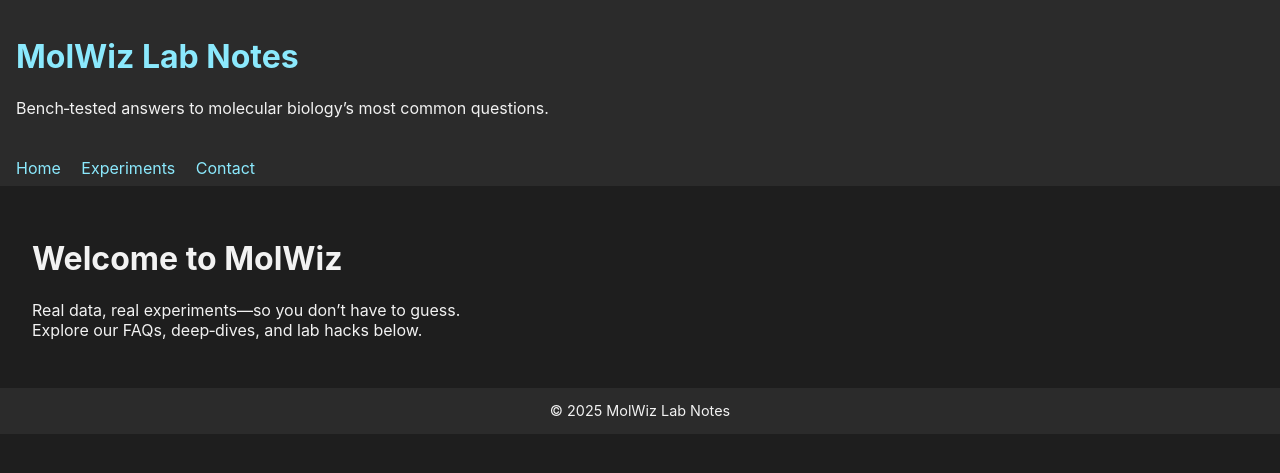
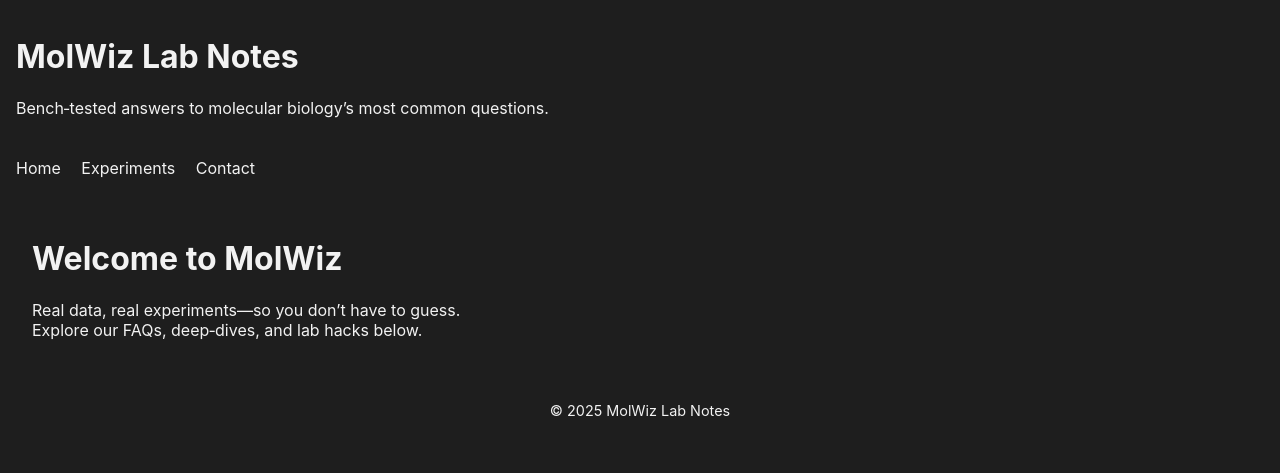
Before and after one commit to DylanCosto/DylanCosto.github.io, a Jekyll site: the page built from index.md, in a window 1280 px wide. Shown: the top 473 px of the page. Built offline with Jekyll 4.4.1, drawn with Linux system fonts in a browser that asks for light colours.

Commit message:
change color text

```diff
--- a/_layouts/default.html
+++ b/_layouts/default.html
@@ -6,8 +6,8 @@
   <meta name="viewport" content="width=device-width, initial-scale=1">
   <style>
     body { background: #1e1e1e; color: #f2f2f2; margin: 0; padding: 0; font-family: -apple-system, BlinkMacSystemFont, "Segoe UI", sans-serif; }
-    a { color: #8be9fd; text-decoration: none; }
-    header, nav, footer { background: #2b2b2b; }
+    a { color: #f2f2f2; text-decoration: none; }
+    header, nav, footer { background: #1e1e1e; }
     header { padding: 1em; }
     nav { padding: 0.5em 1em; }
     nav a { margin-right: 1em; }
```
